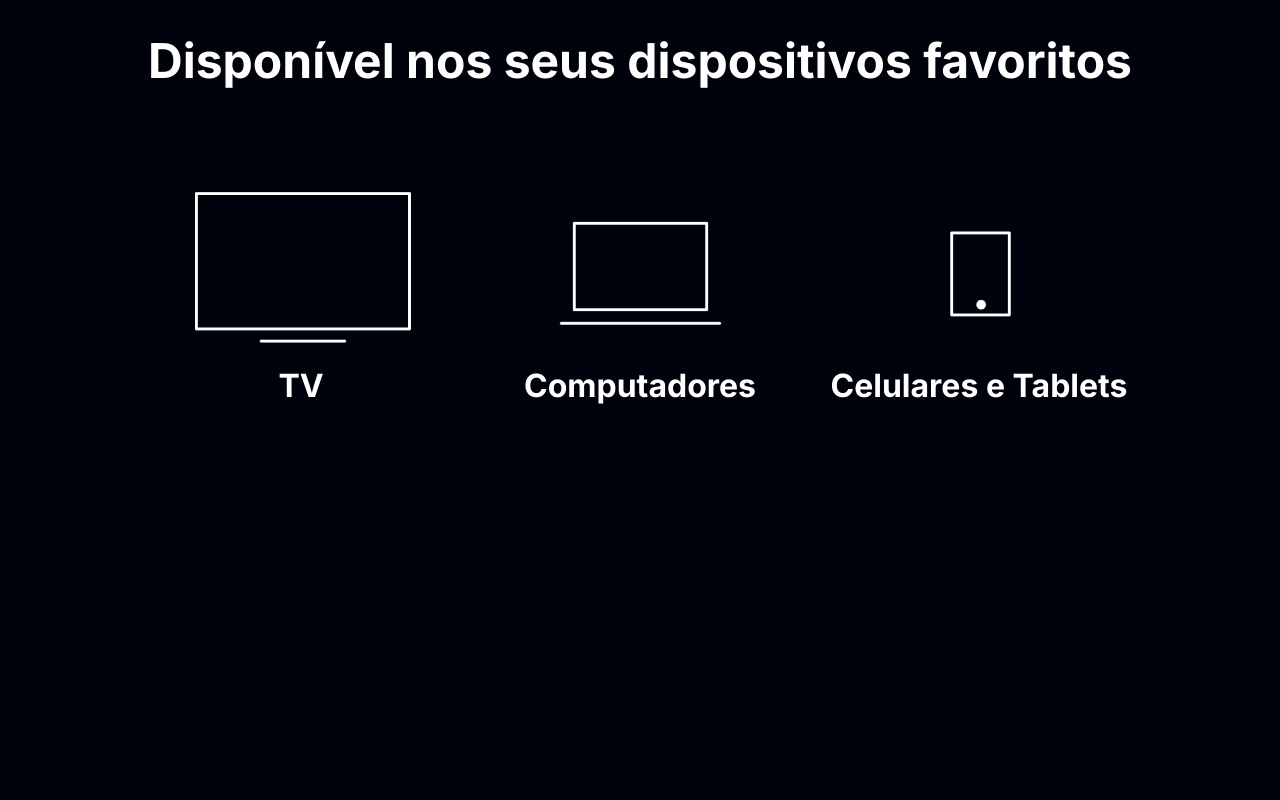
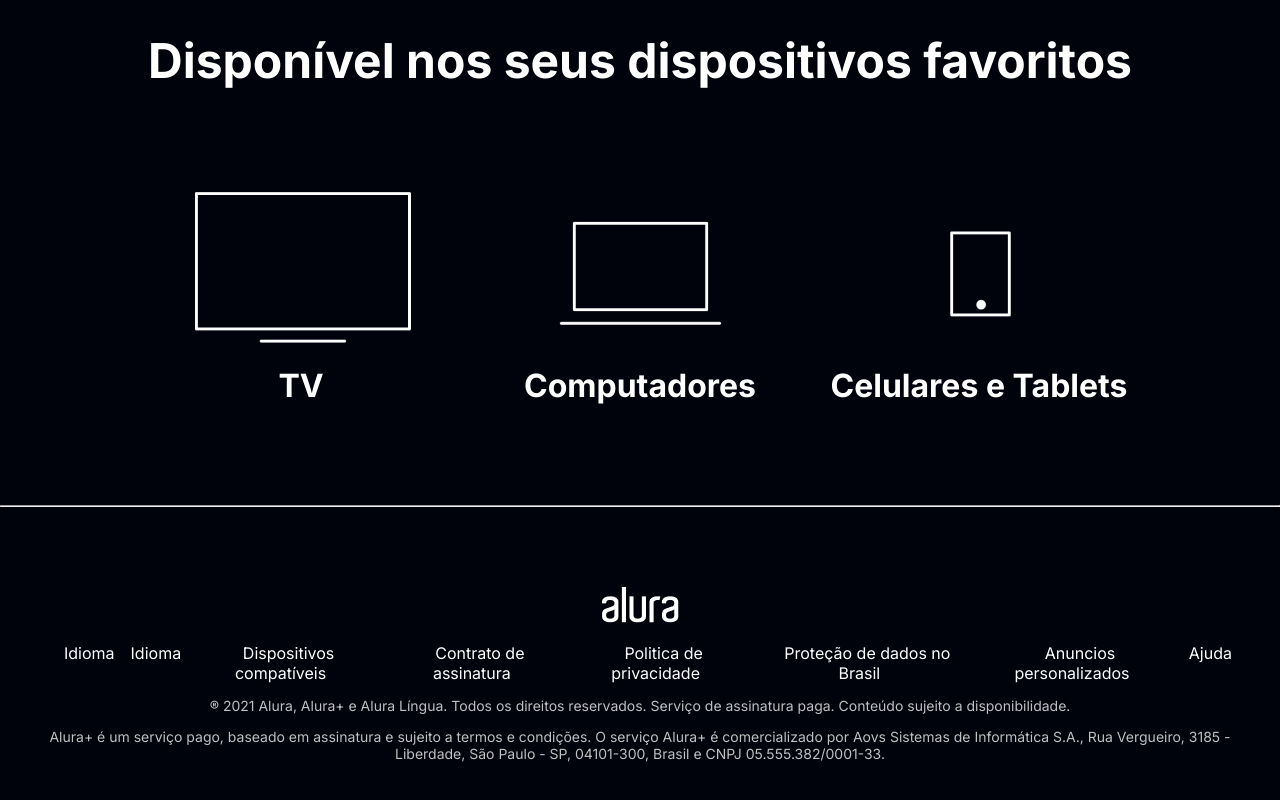
Before and after one commit to fbrnery/alura-plus, a plain HTML site: page index.html in a window 1280 px wide. Shown: the part 3169-3969 px from the top of the page. Before the commit the page ends 3654 px from the top, so only its background shows below. Drawn offline with Linux system fonts and the light colour scheme.

Commit message:
Footer rodape

```diff
--- a/index.css
+++ b/index.css
@@ -4,6 +4,7 @@
     --botao-azul: #167BF7;
     --cor-de-fundo: #00030C;
     --fonte-principal: 'Inter';
+    --botao-azul-efeito: #3c92fa;
 }
 
 body {
@@ -116,3 +117,40 @@ body {
     font-size: 32px;
     color: var(--branco-principal);
 }
+
+.rodape__lista {
+    display: flex;
+    justify-content: center;
+    list-style-type: none;
+    margin-top: 1em;
+}
+
+.lista__link a{
+    text-decoration: none;
+    color: var(--branco-principal);
+    margin-left: 1em;
+}
+
+.rodape__texto {
+    margin: 1em 0;
+    color: var(--cinza-secundario);
+    font-size: 14px;
+}
+
+.rodape {
+    text-align: center;
+    margin: 5em 3em;
+}
+
+.lista__link a:hover {
+    color: var(--botao-azul);
+}
+
+.lista__link a:active {
+    color: purple;
+}
+
+.container__botao:hover {
+    background-color: var(--botao-azul-efeito);
+    color: var(--cor-de-fundo);
+}
--- a/index.html
+++ b/index.html
@@ -89,6 +89,46 @@
                 </li>
             </ul>
         </section>
+        <br>
+        <hr>
+
+        <footer class="rodape">
+            <img src="images/Logo.png" alt="alura plus" class="rodape__logo">
+            <ul class="rodape__lista">
+                <li class="lista__link">
+                    <a href="#">Idioma</a>
+                </li>
+                <li class="lista__link">
+                    <a href="#">Idioma</a>
+                </li>
+                <li class="lista__link">
+                    <a href="#">Dispositivos compatíveis</a>
+                </li>
+                <li class="lista__link">
+                    <a href="#">Contrato de assinatura</a>
+                </li>
+                <li class="lista__link">
+                    <a href="#">Politica de privacidade</a>
+                </li>
+                <li class="lista__link">
+                    <a href="#">Proteção de dados no Brasil</a>
+                </li>
+                <li class="lista__link">
+                    <a href="#">Anuncios personalizados</a>
+                </li>
+                <li class="lista__link">
+                    <a href="#">Ajuda</a>
+                </li>
+            </ul>
+            <p class="rodape__texto">
+                ® 2021 Alura, Alura+ e Alura Língua. Todos os direitos reservados. Serviço de assinatura paga. Conteúdo sujeito a disponibilidade.
+            </p>
+            <p class="rodape__texto">
+                Alura+ é um serviço pago, baseado em assinatura e sujeito a termos e condições. O serviço Alura+ é comercializado por Aovs Sistemas de Informática S.A.,
+                Rua Vergueiro, 3185 - Liberdade, São Paulo - SP, 04101-300, Brasil e CNPJ 05.555.382/0001-33.
+            </p>
+
+        </footer>
 
     </body>
 </html>
```
Also changed, not shown: Background.png (deleted), Combo.png (deleted), images/Logo.png (added).
